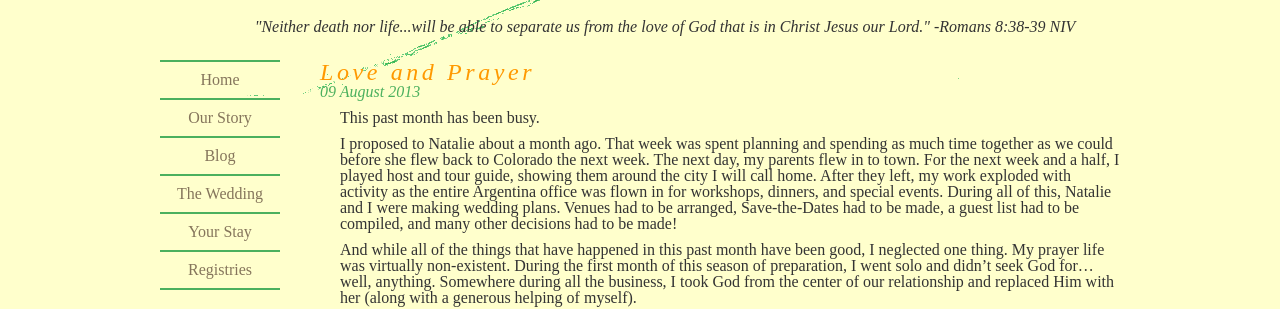
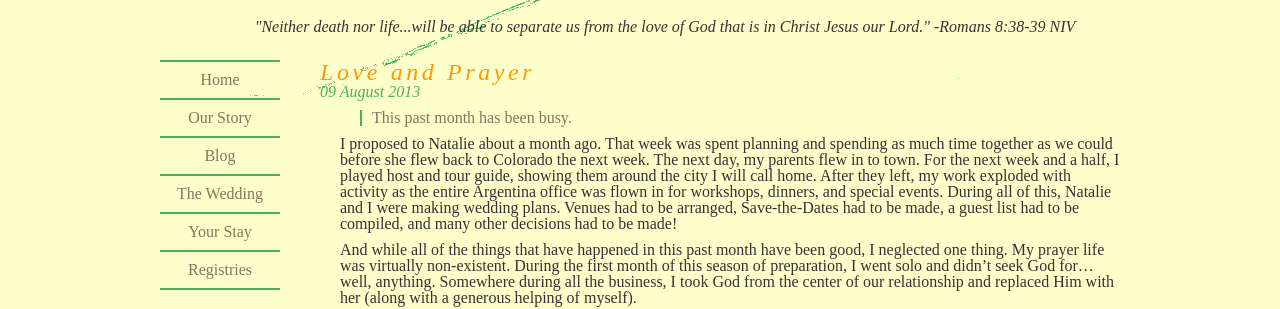
Before and after one commit to natalieh/wedding, a Jekyll site: the page built from _posts/2013-08-09-love-and-prayer.md, in a window 1280 px wide. Shown: the part 129-438 px from the top of the page. Built offline with Jekyll 4.4.1, drawn with Linux system fonts in a browser that asks for light colours.

```diff
--- a/_posts/2013-08-09-love-and-prayer.md
+++ b/_posts/2013-08-09-love-and-prayer.md
@@ -3,7 +3,7 @@ title: Love and Prayer
 layout: post
 ---
 
-This past month has been busy.
+>This past month has been busy.
 
 I proposed to Natalie about a month ago. That week was spent planning and spending as much time together as we could before
 she flew back to Colorado the next week. The next day, my parents flew in to town. For the next week and a half,
```
